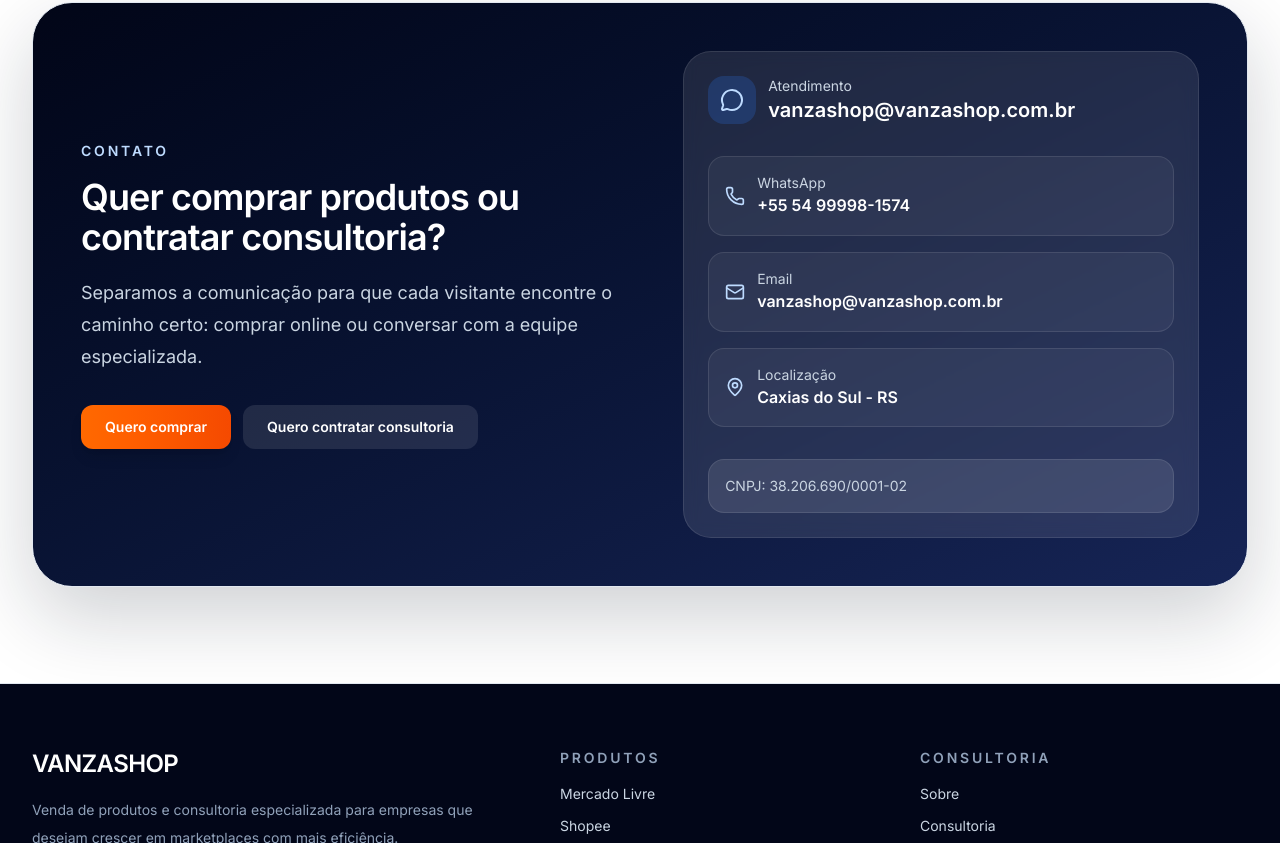
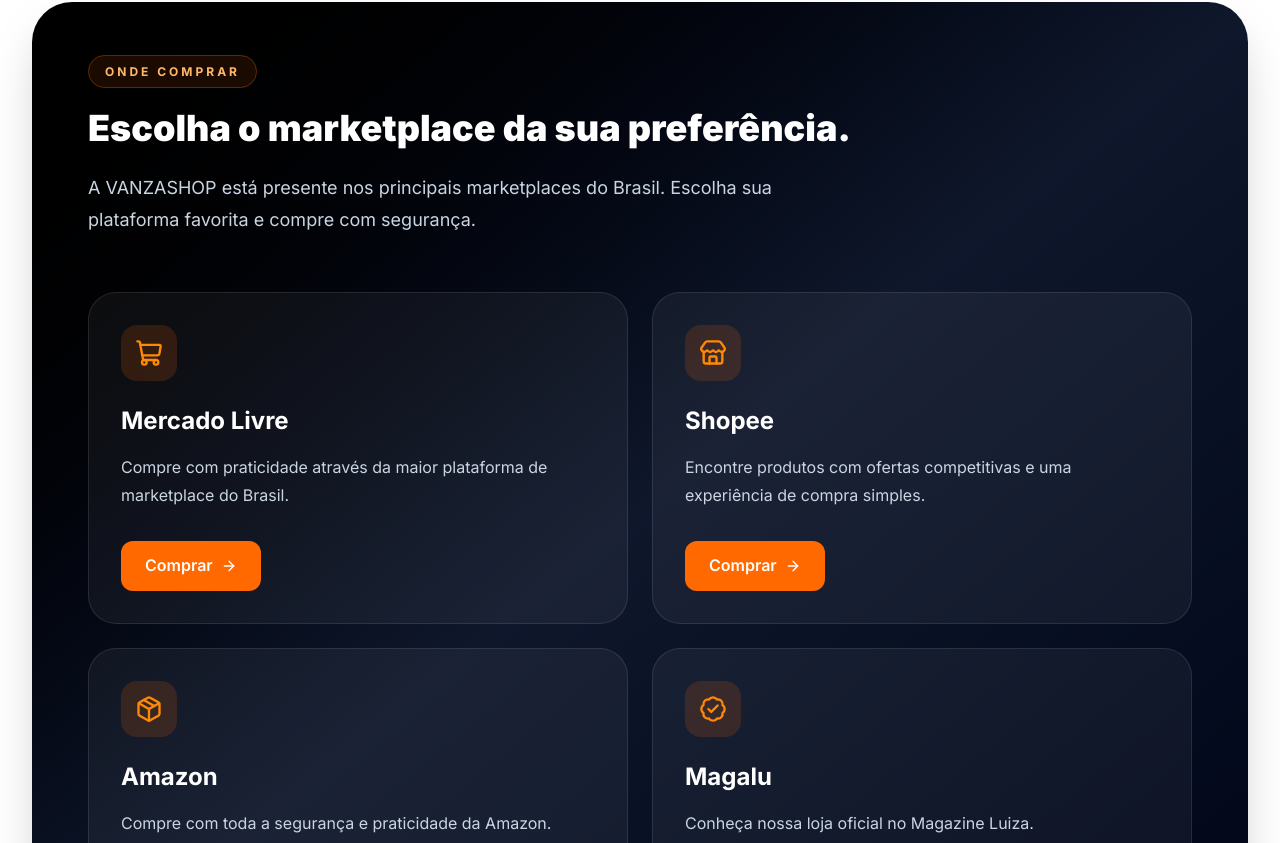
Before and after one commit to vanzashop-bit/Vanzashop-Site, a Next.js app: page / in a window 1280 px wide. Shown: the part 5977-6820 px from the top of the page. Built offline with nearby package versions, Linux system fonts and the light colour scheme.

Commit message:
Update Contact.tsx

```diff
--- a/components/Contact.tsx
+++ b/components/Contact.tsx
@@ -1,76 +1,128 @@
-import { Mail, MapPin, MessageCircle, Phone } from "lucide-react";
-import Button from "./Button";
+import {
+  ArrowRight,
+  ShoppingCart,
+  Store,
+  Package,
+  BadgeCheck,
+} from "lucide-react";
 
-const contactItems = [
+const marketplaces = [
   {
-    icon: Phone,
-    label: "WhatsApp",
-    value: "+55 54 99998-1574",
+    name: "Mercado Livre",
+    description:
+      "Compre com praticidade através da maior plataforma de marketplace do Brasil.",
+    icon: ShoppingCart,
+    button: "Comprar",
+    href: "https://www.mercadolivre.com.br/pagina/vanzashop",
   },
   {
-    icon: Mail,
-    label: "Email",
-    value: "vanzashop@vanzashop.com.br",
+    name: "Shopee",
+    description:
+      "Encontre produtos com ofertas competitivas e uma experiência de compra simples.",
+    icon: Store,
+    button: "Comprar",
+    href: "https://shopee.com.br/vanzashop?categoryId=100636&entryPoint=ShopByPDP&itemId=58251526226",
   },
   {
-    icon: MapPin,
-    label: "Localização",
-    value: "Caxias do Sul - RS",
+    name: "Amazon",
+    description:
+      "Compre com toda a segurança e praticidade da Amazon.",
+    icon: Package,
+    button: "Comprar",
+    href: "https://www.amazon.com.br/s?i=merchant-items&me=A24EYZMNJXH3ZE",
+  },
+  {
+    name: "Magalu",
+    description:
+      "Conheça nossa loja oficial no Magazine Luiza.",
+    icon: BadgeCheck,
+    button: "Comprar",
+    href: "https://www.magazineluiza.com.br/lojista/casaprimacomercioeletronico/",
   },
 ];
 
 export default function Contact() {
   return (
-    <section id="contact" className="mx-auto max-w-7xl px-4 py-24 sm:px-6 lg:px-8">
-      <div className="grid gap-8 rounded-[2.5rem] border border-slate-200 bg-gradient-to-br from-slate-950 to-blue-950 p-8 text-white shadow-[0_30px_80px_rgba(15,23,42,0.2)] sm:p-12 lg:grid-cols-[1.05fr_0.95fr] lg:items-center">
-        <div>
-          <p className="text-sm font-semibold uppercase tracking-[0.2em] text-blue-200">Contato</p>
-          <h2 className="mt-4 text-3xl font-semibold tracking-tight sm:text-4xl">
-            Quer comprar produtos ou contratar consultoria?
+    <section
+      id="contact"
+      className="mx-auto max-w-7xl px-4 py-24 sm:px-6 lg:px-8"
+    >
+      <div className="overflow-hidden rounded-[2.5rem] bg-gradient-to-br from-black via-slate-900 to-slate-950 p-10 text-white shadow-2xl sm:p-14">
+
+        <div className="max-w-3xl">
+
+          <span className="rounded-full border border-orange-500/30 bg-orange-500/10 px-4 py-2 text-xs font-bold uppercase tracking-[0.25em] text-orange-300">
+
+            ONDE COMPRAR
+
+          </span>
+
+          <h2 className="mt-6 text-4xl font-black">
+
+            Escolha o marketplace da sua preferência.
+
           </h2>
-          <p className="mt-5 max-w-2xl text-lg leading-8 text-slate-300">
-            Separamos a comunicação para que cada visitante encontre o caminho certo: comprar online ou conversar com a equipe especializada.
+
+          <p className="mt-6 text-lg leading-8 text-slate-300">
+
+            A VANZASHOP está presente nos principais marketplaces do Brasil.
+            Escolha sua plataforma favorita e compre com segurança.
+
           </p>
-          <div className="mt-8 flex flex-wrap gap-3">
-            <Button href="https://www.mercadolivre.com.br/pagina/vanzashop" className="bg-white text-slate-950 hover:bg-slate-100">
-              Quero comprar
-            </Button>
-            <Button href="https://wa.me/5554999981574" variant="secondary" className="border-white/20 bg-white/10 text-white hover:bg-white/20">
-              Quero contratar consultoria
-            </Button>
-          </div>
+
         </div>
 
-        <div className="rounded-[1.75rem] border border-white/10 bg-white/10 p-6 backdrop-blur">
-          <div className="flex items-center gap-3">
-            <div className="flex h-12 w-12 items-center justify-center rounded-2xl bg-blue-500/20 text-blue-200">
-              <MessageCircle className="h-6 w-6" />
-            </div>
-            <div>
-              <p className="text-sm text-slate-300">Atendimento</p>
-              <p className="text-xl font-semibold">vanzashop@vanzashop.com.br</p>
-            </div>
-          </div>
+        <div className="mt-14 grid gap-6 md:grid-cols-2">
 
-          <div className="mt-8 space-y-4">
-            {contactItems.map((item) => {
-              const Icon = item.icon;
-              return (
-                <div key={item.label} className="flex items-center gap-3 rounded-2xl border border-white/10 bg-white/5 px-4 py-4">
-                  <Icon className="h-5 w-5 text-blue-200" />
-                  <div>
-                    <p className="text-sm text-slate-300">{item.label}</p>
-                    <p className="font-semibold text-white">{item.value}</p>
-                  </div>
+          {marketplaces.map((item) => {
+
+            const Icon = item.icon;
+
+            return (
+
+              <div
+                key={item.name}
+                className="rounded-[1.75rem] border border-white/10 bg-white/5 p-8 transition duration-300 hover:-translate-y-2 hover:border-orange-500/20 hover:bg-white/10"
+              >
+
+                <div className="flex h-14 w-14 items-center justify-center rounded-2xl bg-orange-500/15 text-orange-400">
+
+                  <Icon className="h-7 w-7" />
+
                 </div>
-              );
-            })}
-          </div>
 
-          <div className="mt-8 rounded-2xl border border-white/10 bg-white/10 p-4 text-sm text-slate-300">
-            CNPJ: 38.206.690/0001-02
-          </div>
+                <h3 className="mt-6 text-2xl font-bold">
+
+                  {item.name}
+
+                </h3>
+
+                <p className="mt-4 leading-7 text-slate-300">
+
+                  {item.description}
+
+                </p>
+
+                <a
+                  href={item.href}
+                  target="_blank"
+                  rel="noopener noreferrer"
+                  className="mt-8 inline-flex items-center gap-2 rounded-xl bg-orange-500 px-6 py-3 font-semibold transition hover:bg-orange-600"
+                >
+                  {item.button}
+
+                  <ArrowRight className="h-4 w-4" />
+
+                </a>
+
+              </div>
+
+            );
+
+          })}
+
         </div>
+
       </div>
     </section>
   );
```
